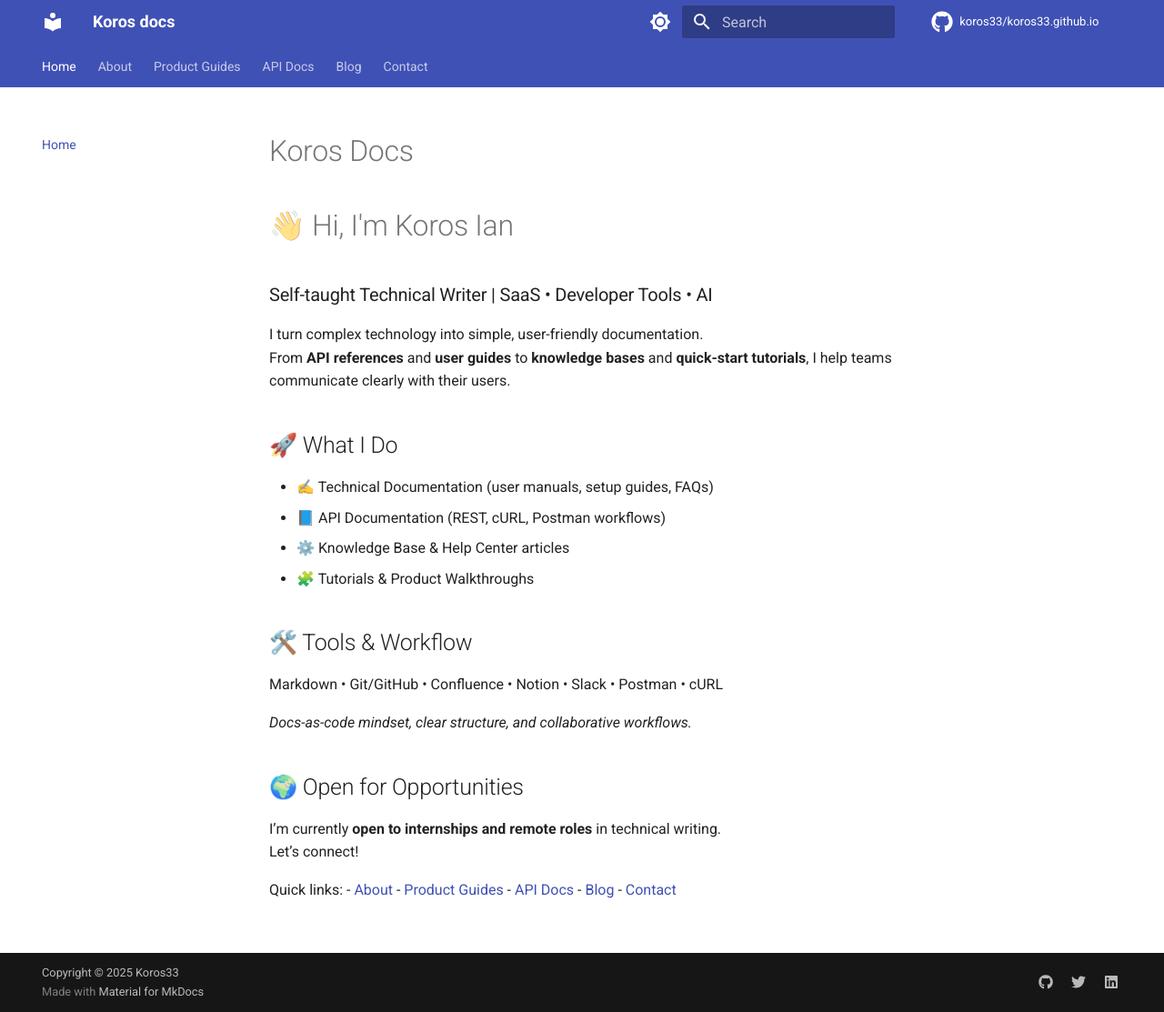
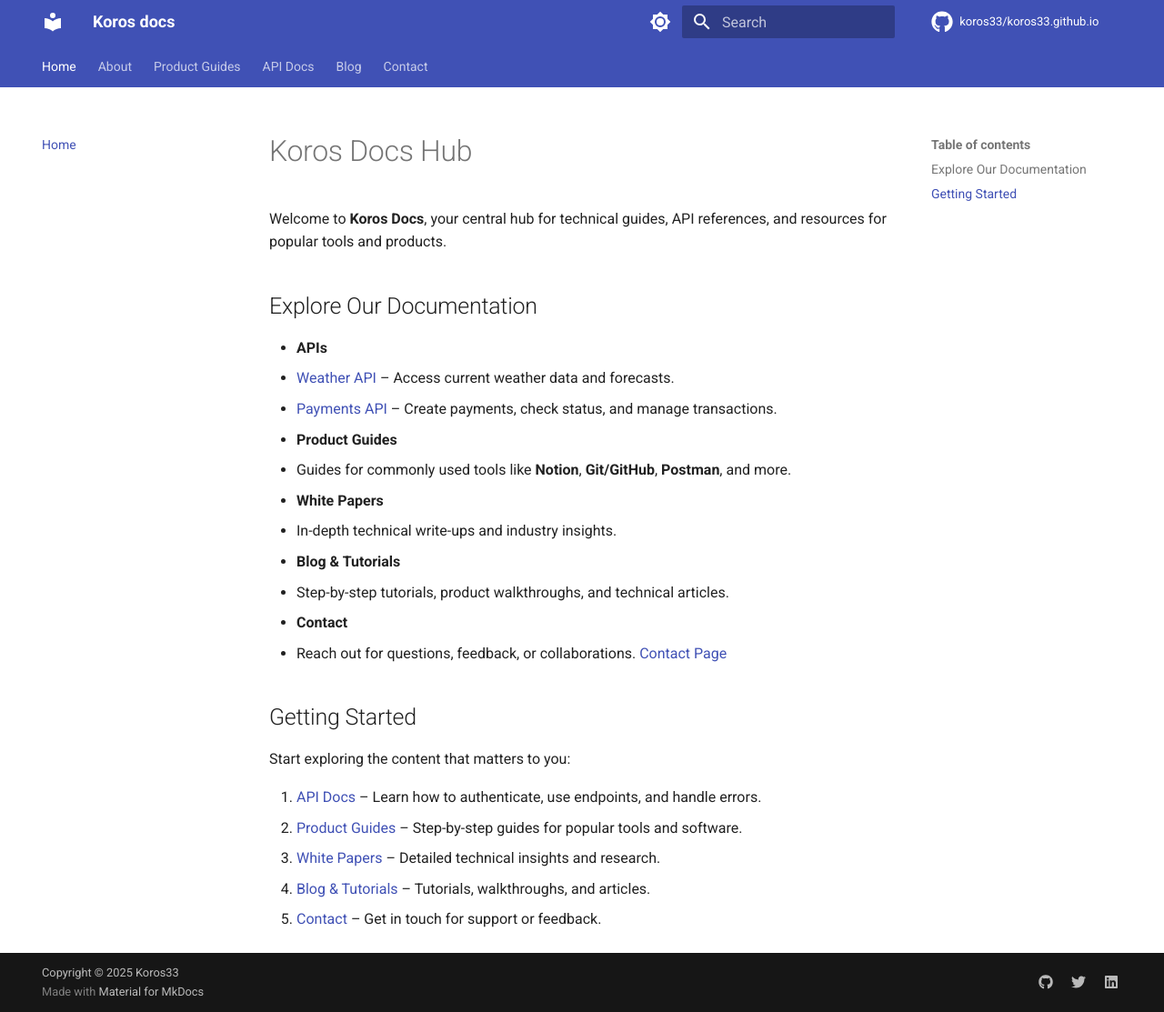
Before and after one commit to koros33/koros33.github.io, an MkDocs documentation site: the page built from docs/index.md, in a window 1280 px wide and 1113 px high. Shown: the whole window at 91% size. Built offline with MkDocs 1.6.1 and Material for MkDocs 9.7.7, drawn with Linux system fonts in a browser that asks for light colours; comment, search, counter and statistics services are not loaded; the version menu is left out.

Commit message:
index.md

```diff
--- a/docs/index.md
+++ b/docs/index.md
@@ -1,35 +1,31 @@
-# Koros Docs
+# Koros Docs Hub
 
-# 👋 Hi, I'm Koros Ian
+Welcome to **Koros Docs**, your central hub for technical guides, API references, and resources for popular tools and products.
 
-### Self-taught Technical Writer | SaaS • Developer Tools • AI
+## Explore Our Documentation
 
-I turn complex technology into simple, user-friendly documentation.
-From **API references** and **user guides** to **knowledge bases** and **quick-start tutorials**, I help teams communicate clearly with their users.
+- **APIs**
+  - [Weather API](weatherapi/index.md) – Access current weather data and forecasts.
+  - [Payments API](paymentsapi/index.md) – Create payments, check status, and manage transactions.
 
+- **Product Guides**
+  - Guides for commonly used tools like **Notion**, **Git/GitHub**, **Postman**, and more.
 
-## 🚀 What I Do
-- ✍️ Technical Documentation (user manuals, setup guides, FAQs)
-- 📘 API Documentation (REST, cURL, Postman workflows)
-- ⚙️ Knowledge Base & Help Center articles
-- 🧩 Tutorials & Product Walkthroughs
+- **White Papers**
+  - In-depth technical write-ups and industry insights.
 
+- **Blog & Tutorials**
+  - Step-by-step tutorials, product walkthroughs, and technical articles.
 
-## 🛠️ Tools & Workflow
-Markdown • Git/GitHub • Confluence • Notion • Slack • Postman • cURL
+- **Contact**
+  - Reach out for questions, feedback, or collaborations. [Contact Page](contact.md)
 
-*Docs-as-code mindset, clear structure, and collaborative workflows.*
+## Getting Started
 
+Start exploring the content that matters to you:
 
-
-## 🌍 Open for Opportunities
-I’m currently **open to internships and remote roles** in technical writing.
-Let’s connect!
-
-
-Quick links:
-- [About](about.md)
-- [Product Guides](product-guides/index.md)
-- [API Docs](api-docs/index.md)
-- [Blog](blog/index.md)
-- [Contact](contact.md)
+1. [API Docs](index.md#apis) – Learn how to authenticate, use endpoints, and handle errors.
+2. [Product Guides](index.md#product-guides) – Step-by-step guides for popular tools and software.
+3. [White Papers](index.md#white-papers) – Detailed technical insights and research.
+4. [Blog & Tutorials](index.md#blog--tutorials) – Tutorials, walkthroughs, and articles.
+5. [Contact](contact.md) – Get in touch for support or feedback.
```
